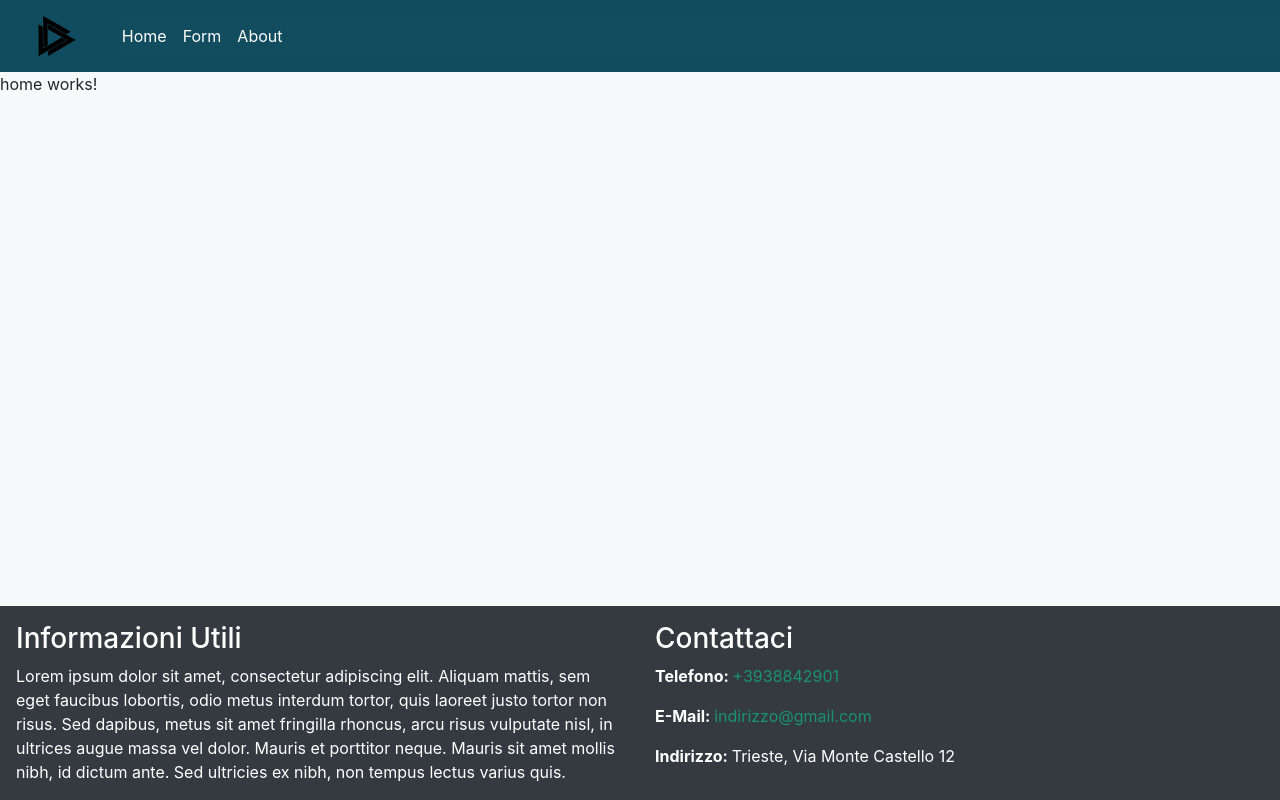
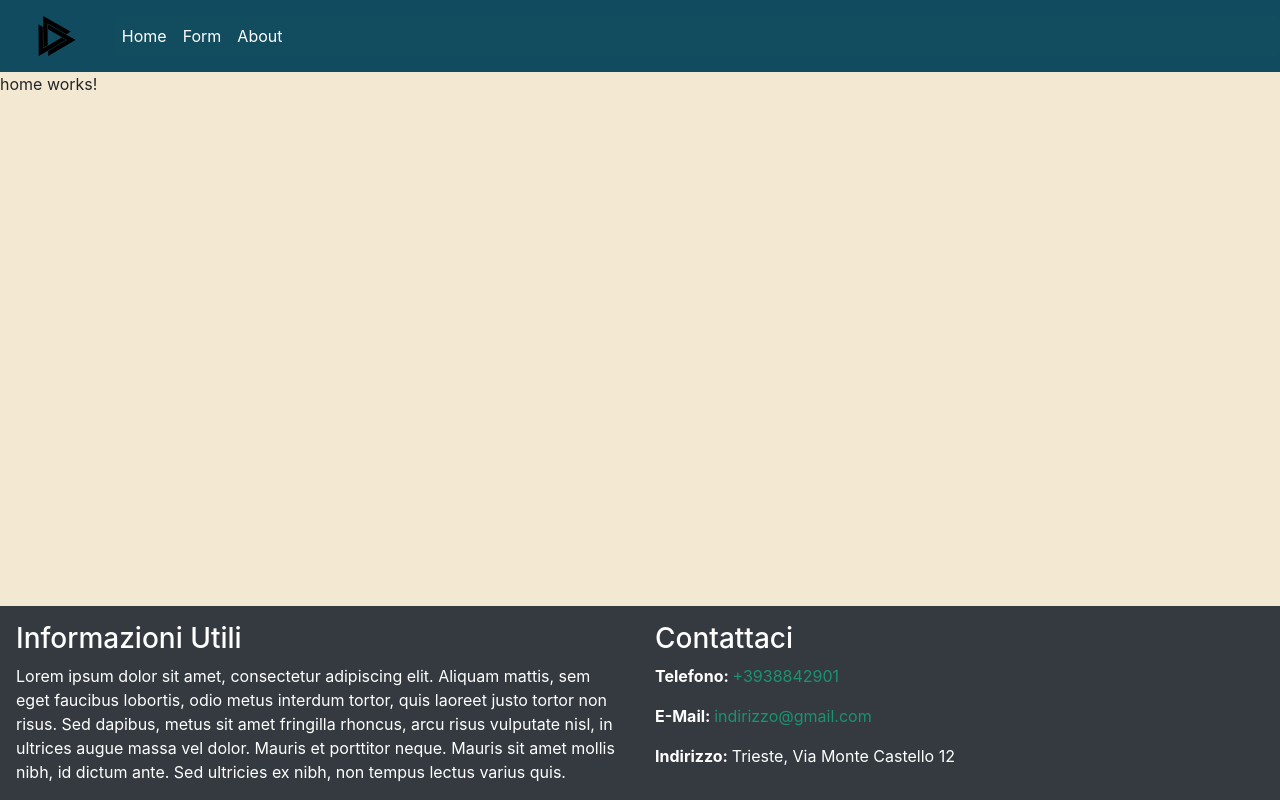
Before and after one commit to Crininer/secondaSimulazionePrimaProva, an Angular app: page / in a window 1280 px wide. Built offline with nearby package versions, Linux system fonts and the light colour scheme.

Commit message:
Aggiunto light allo stile

```diff
--- a/src/utilities/_variables.scss
+++ b/src/utilities/_variables.scss
@@ -4,6 +4,7 @@ $theme-colors: (
   "primary-background-highlight": #0c3746d7,
   "secondary": #1a936f,
   "secondary-light": #2ad8a4,
+  "light": #f3e9d2,
 );
 
 $nav-height: 4.5rem;
```
